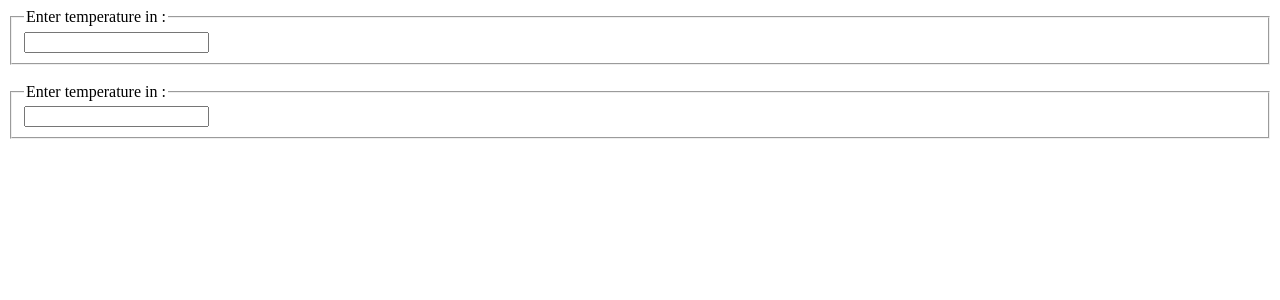
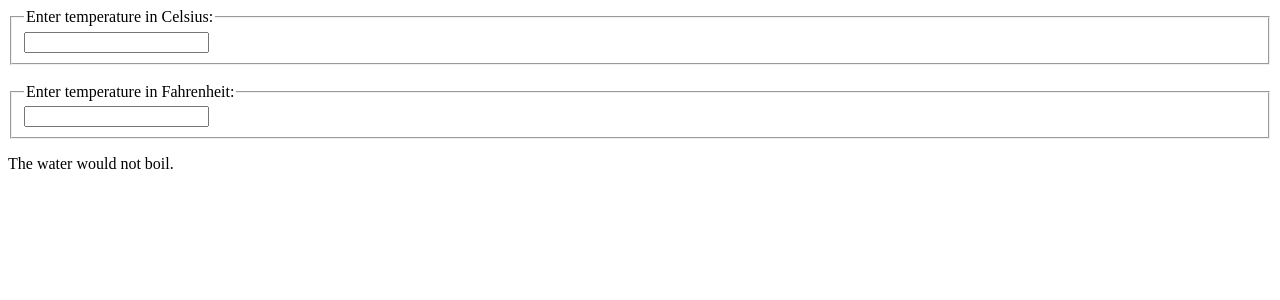
Before and after one commit to alfinarif/nodejs_practices, a React (Vite) app in the folder ReactJsPractices/practiceProject_2/: page / in a window 1280 px wide. Shown: the top 300 px of the page. Built offline with nearby package versions, Linux system fonts and the light colour scheme.

Commit message:
liftingStateUp

```diff
--- a/ReactJsPractices/practiceProject_2/src/components/Calculator.jsx
+++ b/ReactJsPractices/practiceProject_2/src/components/Calculator.jsx
@@ -1,4 +1,6 @@
 import { Component } from 'react';
+import { convert, toCelsius, toFahrenheit } from '../lib/Converter';
+import BoilingVerdict from './BoilingVerdict';
 import TemparetureInput from './TemparetureInput';
 
 class Calculator extends Component {
@@ -18,18 +20,27 @@ class Calculator extends Component {
 
         const {temperature, scale} = this.state;
 
+        const celsius = scale === 'f' ? convert(temperature, toCelsius) : temperature;
+        const fahrenheit = scale === 'c' ? convert(temperature, toFahrenheit) : temperature;
+
         return (
             <div>
 
                 <TemparetureInput
                     scale="c"
+                    temperature={celsius}
+                    onTamperatureChange={this.handleChange}
                 />
 
                 <br/>
 
                 <TemparetureInput
                     scale="f"
+                    temperature={fahrenheit}
+                    onTamperatureChange={this.handleChange}
                 />
+
+                <BoilingVerdict celsius={parseFloat(temperature)} />
 
             </div>
         );
--- a/ReactJsPractices/practiceProject_2/src/components/TemparetureInput.jsx
+++ b/ReactJsPractices/practiceProject_2/src/components/TemparetureInput.jsx
@@ -5,8 +5,7 @@ const scaleNames = {
 }
 
 
-const TemparetureInput = (scale, temperature, onTamperatureChange) => {
-
+const TemparetureInput = ({scale, temperature, onTamperatureChange}) => {
         return (
 
             <fieldset>
@@ -14,7 +13,7 @@ const TemparetureInput = (scale, temperature, onTamperatureChange) => {
                 <input
                     type="text"
                     value={temperature}
-                    onChange={onTamperatureChange}
+                    onChange={(e) => onTamperatureChange(e, scale)}
                 />
             </fieldset>
 
--- a/ReactJsPractices/practiceProject_2/src/lib/Converter.js
+++ b/ReactJsPractices/practiceProject_2/src/lib/Converter.js
@@ -14,7 +14,8 @@ export function convert(temperature, convertTo){
         return "";
     }
 
-    const output = convertT(input);
+    const output = convertTo(input);
     const rounded = Math.round(output * 1000) / 1000;
-    const rounded.toString();
-}
+
+    return rounded.toString();
+};
```
